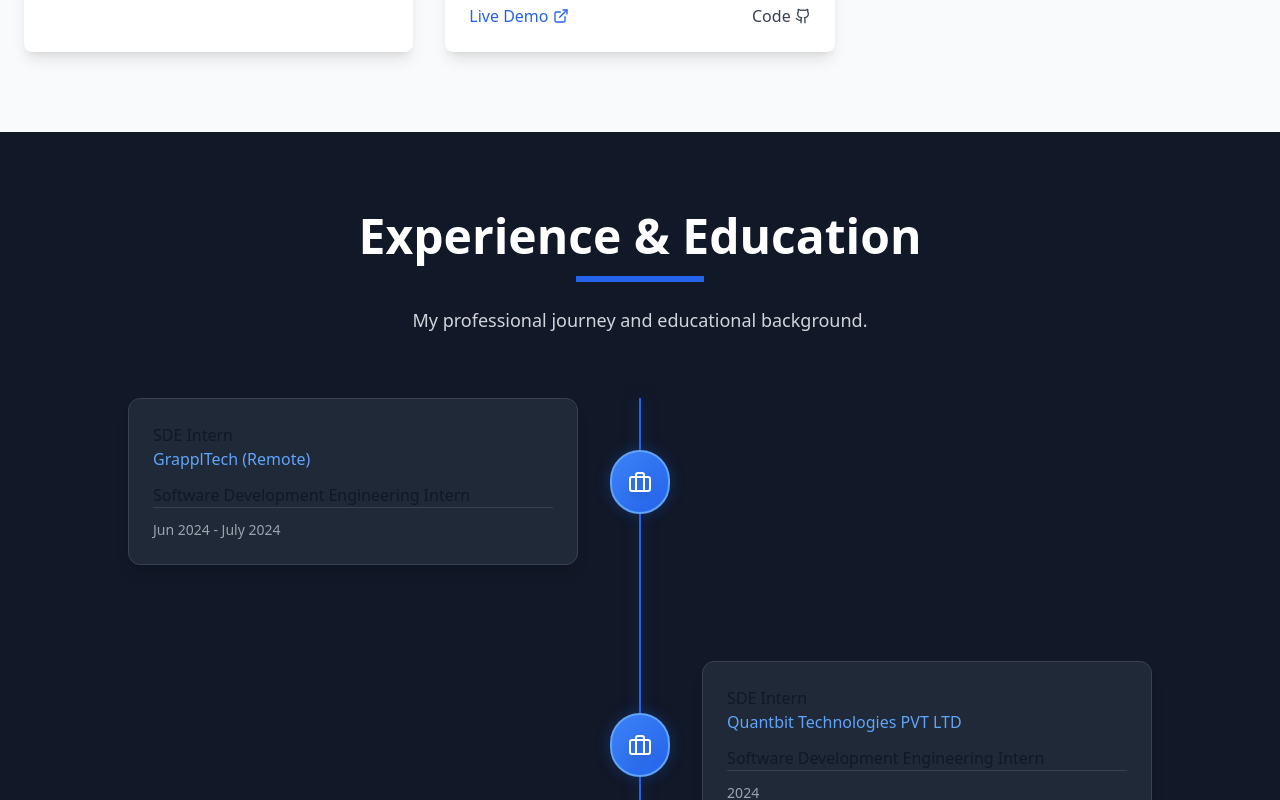
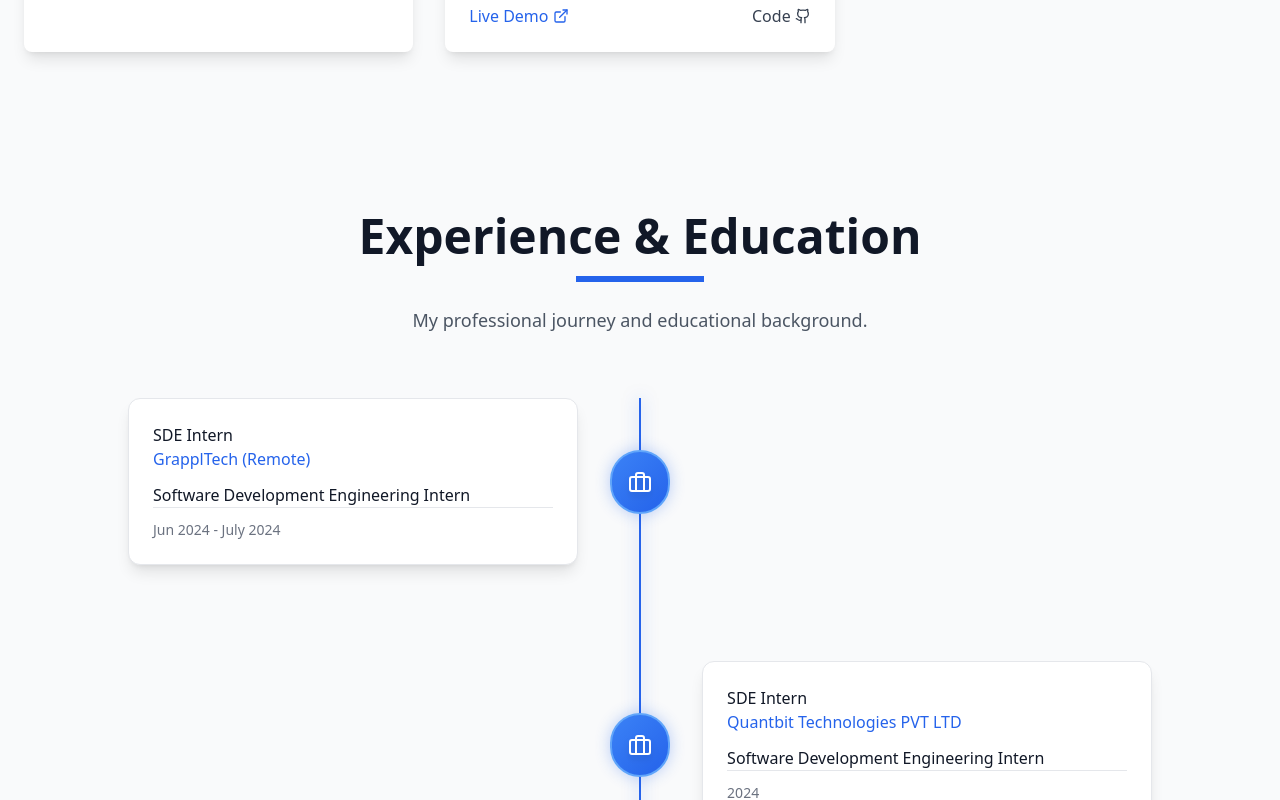
Before and after one commit to prathamesh177/personal-folio, a React (Vite) app in the folder project/: page / in a window 1280 px wide. Shown: the part 5100-5900 px from the top of the page. Built offline with nearby package versions, Linux system fonts and the light colour scheme.

Commit message:
theme experience

```diff
--- a/project/src/components/Experience.tsx
+++ b/project/src/components/Experience.tsx
@@ -67,7 +67,7 @@ const Experience: React.FC = () => {
       id: 4,
       title: "B.Tech in Computer Science and Engineering (Data Science)",
       location: "KIT's College Of Engineering, Kolhapur, Maharashtra",
-      description: "• Cumulative GPA: 8.0/10.0\n• Relevant Coursework: Machine Learning, Deep Learning, Probability and Applied Statistics, Data Structure and Algorithms, Natural Language Processing, Operating System, Computer Networks, Database Management System",
+      description: "• Cumulative GPA: 8.1/10.0\n• Relevant Coursework: Machine Learning, Deep Learning, Probability and Applied Statistics, Data Structure and Algorithms, Natural Language Processing, Operating System, Computer Networks, Database Management System",
       date: "Dec 2021 - July 2025",
       icon: 'education'
     },
@@ -82,7 +82,7 @@ const Experience: React.FC = () => {
   ];
 
   return (
-    <section id="experience" className="py-20 bg-gray-900 min-h-screen relative">
+    <section id="experience" className="py-20 bg-gray-50 dark:bg-gray-800 min-h-screen relative">
       <div className="container mx-auto px-4 md:px-6">
         <motion.div
           className="text-center mb-16"
@@ -91,11 +91,11 @@ const Experience: React.FC = () => {
           viewport={{ once: true }}
           transition={{ duration: 0.6 }}
         >
-          <h2 className="text-4xl md:text-5xl font-bold text-white mb-4">
+          <h2 className="text-4xl md:text-5xl font-bold text-gray-900 dark:text-white mb-4">
             Experience & Education
           </h2>
           <div className="w-32 h-1.5 bg-blue-600 mx-auto"></div>
-          <p className="text-gray-300 mt-6 max-w-2xl mx-auto text-lg font-medium">
+          <p className="text-gray-600 dark:text-gray-300 mt-6 max-w-2xl mx-auto text-lg font-medium">
             My professional journey and educational background.
           </p>
         </motion.div>
@@ -120,7 +120,7 @@ const Experience: React.FC = () => {
                   {/* Content */}
                   <div className="w-[calc(50%-2rem)]">
                     <motion.div
-                      className="bg-gray-800 p-6 rounded-xl shadow-lg hover:shadow-blue-900/20 transition-all duration-300 border border-gray-700 hover:border-blue-500/50 transform hover:-translate-y-1"
+                      className="bg-white dark:bg-gray-700 p-6 rounded-xl shadow-lg hover:shadow-blue-900/20 transition-all duration-300 border border-gray-200 dark:border-gray-600 hover:border-blue-500/50 transform hover:-translate-y-1"
                       initial={{ x: index % 2 === 0 ? -50 : 50, opacity: 0 }}
                       whileInView={{ x: 0, opacity: 1 }}
                       viewport={{ once: true }}
@@ -128,7 +128,7 @@ const Experience: React.FC = () => {
                     >
                       <TypewriterText text={item.title} delay={0.4} />
                       <motion.div
-                        className="text-blue-400 font-medium mb-3"
+                        className="text-blue-600 dark:text-blue-400 font-medium mb-3"
                         initial={{ opacity: 0 }}
                         whileInView={{ opacity: 1 }}
                         viewport={{ once: true }}
@@ -138,7 +138,7 @@ const Experience: React.FC = () => {
                       </motion.div>
                       <TypewriterText text={item.description} delay={0.8} />
                       <motion.div
-                        className="text-sm text-gray-400 font-medium border-t border-gray-700 pt-3"
+                        className="text-sm text-gray-500 dark:text-gray-400 font-medium border-t border-gray-200 dark:border-gray-600 pt-3"
                         initial={{ opacity: 0 }}
                         whileInView={{ opacity: 1 }}
                         viewport={{ once: true }}
```
